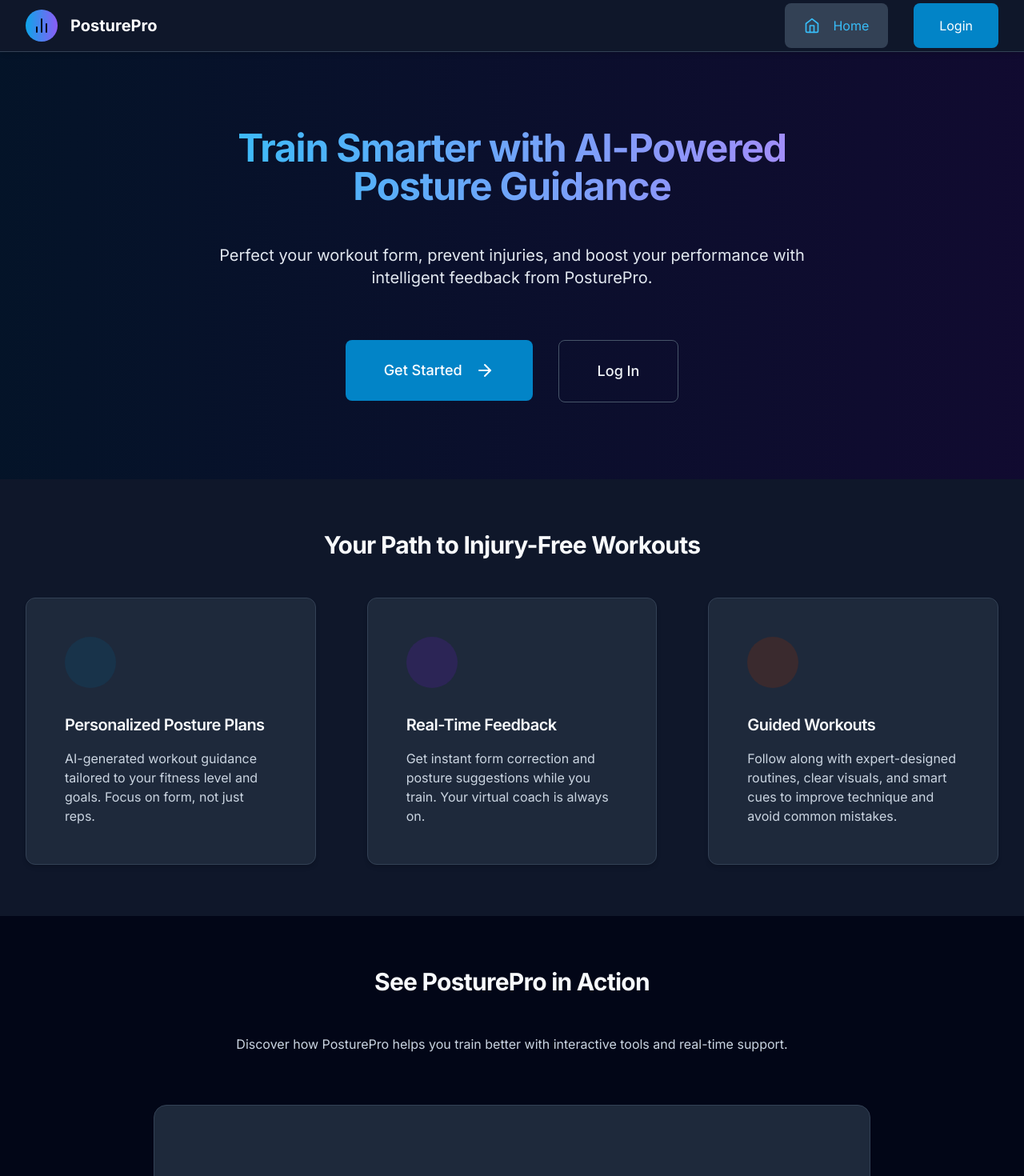
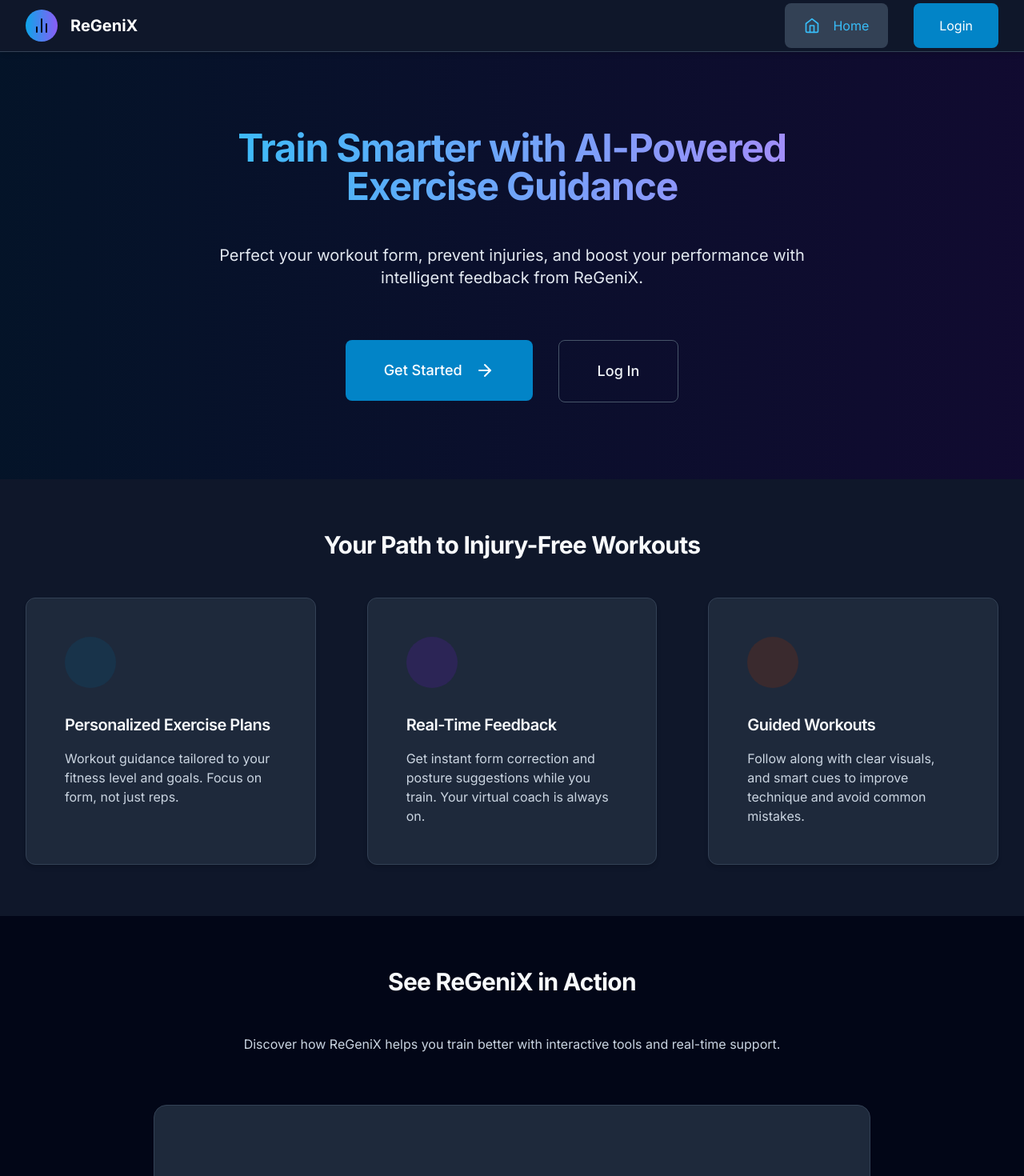
Before and after one commit to Transcendental-Programmer/ReGenix-Rehabilitation-App, a React (Vite) app in the folder node-frontend/: page / in a window 1280 px wide. Shown: the top 1470 px of the page at 80% size. Built offline with nearby package versions, Linux system fonts and the light colour scheme.

Commit message:
interface updates

```diff
--- a/node-frontend/src/components/Navbar.tsx
+++ b/node-frontend/src/components/Navbar.tsx
@@ -35,7 +35,7 @@ const Navbar: React.FC = () => {
             <div className="bg-gradient-to-r from-primary-500 to-secondary-500 rounded-full p-1">
               <BarChart2 size={24} className="text-dark-950" />
             </div>
-            <span className="text-xl font-bold text-white">PosturePro</span>
+            <span className="text-xl font-bold text-white">ReGeniX</span>
           </Link>
 
           {/* Desktop Navigation */}
--- a/node-frontend/src/pages/Home.tsx
+++ b/node-frontend/src/pages/Home.tsx
@@ -15,10 +15,10 @@ const Home: React.FC = () => {
         <div className="container mx-auto px-4 py-16 md:py-24 relative z-10">
           <div className="max-w-3xl mx-auto text-center">
             <h1 className="text-4xl md:text-5xl font-bold mb-6 bg-gradient-to-r from-primary-400 to-secondary-400 bg-clip-text text-transparent">
-            Train Smarter with AI-Powered Posture Guidance
+            Train Smarter with AI-Powered Exercise Guidance
             </h1>
             <p className="text-lg md:text-xl text-dark-200 mb-8">
-            Perfect your workout form, prevent injuries, and boost your performance with intelligent feedback from PosturePro.
+            Perfect your workout form, prevent injuries, and boost your performance with intelligent feedback from ReGeniX.
             </p>
 
             {/* Only show login/register buttons when not authenticated */}
@@ -51,9 +51,9 @@ const Home: React.FC = () => {
               <div className="bg-primary-900/30 p-4 rounded-full w-16 h-16 flex items-center justify-center mb-4">
                 <Activity className="text-primary-400 w-8 h-8" />
               </div>
-              <h3 className="text-xl font-semibold mb-2">Personalized Posture Plans</h3>
+              <h3 className="text-xl font-semibold mb-2">Personalized Exercise Plans</h3>
               <p className="text-dark-300">
-              AI-generated workout guidance tailored to your fitness level and goals. Focus on form, not just reps.
+              Workout guidance tailored to your fitness level and goals. Focus on form, not just reps.
               </p>
             </div>
             <div className="card p-6 hover:border-secondary-600 transition-all duration-300">
@@ -71,7 +71,7 @@ const Home: React.FC = () => {
               </div>
               <h3 className="text-xl font-semibold mb-2">Guided Workouts</h3>
               <p className="text-dark-300">
-              Follow along with expert-designed routines, clear visuals, and smart cues to improve technique and avoid common mistakes.
+              Follow along with clear visuals, and smart cues to improve technique and avoid common mistakes.
               </p>
             </div>
           </div>
@@ -83,10 +83,10 @@ const Home: React.FC = () => {
         <div className="container mx-auto px-4">
           <div className="max-w-4xl mx-auto">
             <h2 className="text-3xl font-bold text-center mb-6">
-              See PosturePro in Action
+              See ReGeniX in Action
             </h2>
             <p className="text-dark-300 text-center mb-8">
-            Discover how PosturePro helps you train better with interactive tools and real-time support.
+            Discover how ReGeniX helps you train better with interactive tools and real-time support.
             </p>
             <div className="aspect-video bg-dark-800 rounded-xl border border-dark-700 flex items-center justify-center mb-8 overflow-hidden">
               <div className="text-center p-8">
@@ -107,7 +107,7 @@ const Home: React.FC = () => {
             Ready to Transform Your Training?
             </h2>
             <p className="text-dark-200 mb-8">
-            Join thousands of athletes and fitness enthusiasts using PosturePro to level up their workouts and prevent injuries. Start training smarter today.
+            Join ReGeniX to level up your workouts and prevent injuries. Start training smarter today.
             </p>
 
             {/* Only show the CTA button when not authenticated */}
@@ -157,7 +157,7 @@ const Home: React.FC = () => {
 
             <div className="mt-12">
               <p className="text-dark-300">
-                PosturePro is proudly built by Fitness AI Solutions, a team passionate about combining cutting-edge technology with fitness expertise to create tools that make exercise safer and more effective for everyone.
+              ReGeniX - An AI-powered fitness companion that transforms your camera into a personal trainer - analyzing movement patterns in real-time, providing intelligent form correction, and gamifying your fitness journey with performance analytics.
               </p>
             </div>
           </div>
--- a/node-frontend/src/pages/Login.tsx
+++ b/node-frontend/src/pages/Login.tsx
@@ -45,7 +45,7 @@ const Login: React.FC = () => {
             Welcome Back
           </h1>
           <p className="text-dark-300 mt-2">
-            Log in to continue your rehabilitation journey
+            Log in to continue your training journey
           </p>
         </div>
 
```
